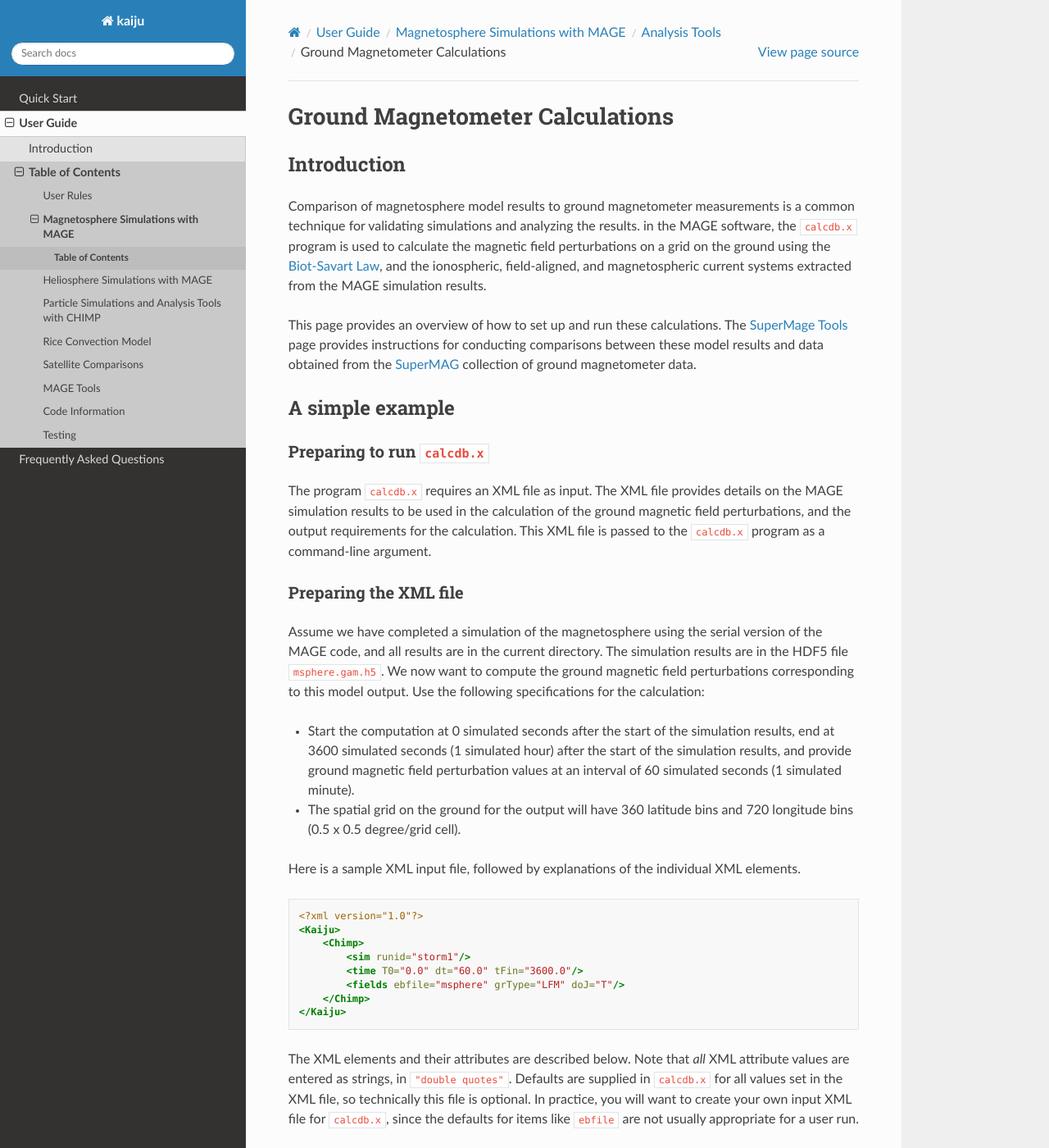
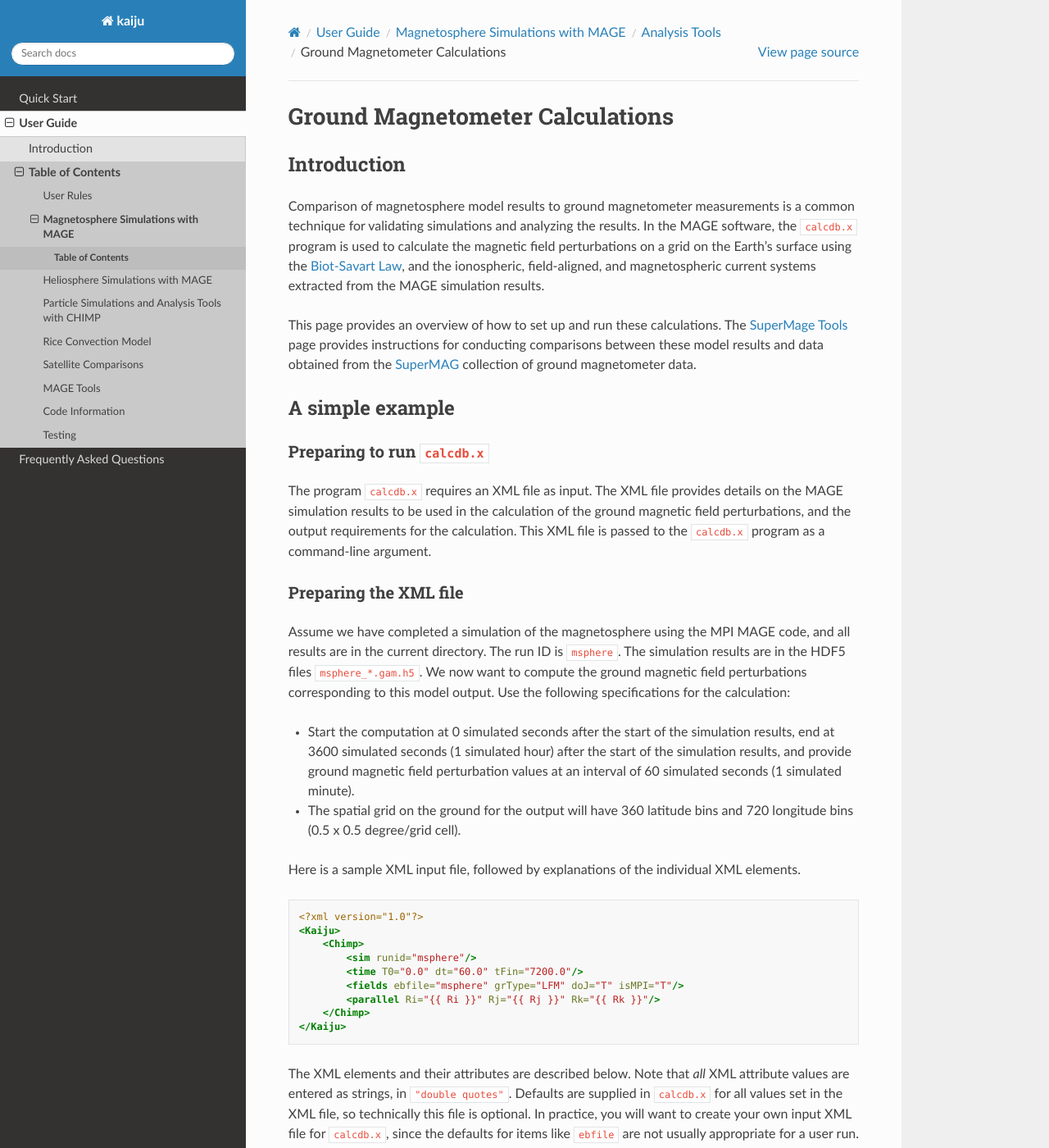
Before and after one commit to rgorby/MAGE, a Sphinx documentation site: the page built from docs/source/userGuide/magnetosphere/analysisTools/groundMag.rst, in a window 1280 px wide and 1400 px high. Shown: the whole window at 82% size. Built offline with Sphinx 7.4.7 and the Read the Docs theme 3.1.0, drawn with Linux system fonts in a browser that asks for light colours; pages that are not in the unit, such as notebooks, are missing from menus.

Commit message:
Starting cleanup.

```diff
--- a/docs/source/userGuide/magnetosphere/analysisTools/groundMag.rst
+++ b/docs/source/userGuide/magnetosphere/analysisTools/groundMag.rst
@@ -5,19 +5,9 @@
 Introduction
 ------------
 
-Comparison of magnetosphere model results to ground magnetometer measurements
-is a common technique for validating simulations and analyzing the results.
-in the MAGE software, the ``calcdb.x`` program is used to calculate the
-magnetic field perturbations on a grid on the ground using the
-`Biot-Savart Law <https://en.wikipedia.org/wiki/Biot%E2%80%93Savart_law>`_,
-and the ionospheric, field-aligned, and magnetospheric current systems
-extracted from the MAGE simulation results.
+Comparison of magnetosphere model results to ground magnetometer measurements is a common technique for validating simulations and analyzing the results. In the MAGE software, the ``calcdb.x`` program is used to calculate the magnetic field perturbations on a grid on the Earth's surface using the `Biot-Savart Law <https://en.wikipedia.org/wiki/Biot%E2%80%93Savart_law>`_, and the ionospheric, field-aligned, and magnetospheric current systems extracted from the MAGE simulation results.
 
-This page provides an overview of how to set up and run these calculations.
-The :doc:`SuperMage Tools <superMAGE>` page provides instructions for
-conducting comparisons between these model results and data obtained from the
-`SuperMAG <https://supermag.jhuapl.edu/>`_ collection of ground magnetometer
-data.
+This page provides an overview of how to set up and run these calculations. The :doc:`SuperMage Tools <superMAGE>` page provides instructions for conducting comparisons between these model results and data obtained from the `SuperMAG <https://supermag.jhuapl.edu/>`_ collection of ground magnetometer data.
 
 A simple example
 ----------------
@@ -34,11 +24,7 @@
 Preparing the XML file
 ~~~~~~~~~~~~~~~~~~~~~~
 
-Assume we have completed a simulation of the magnetosphere using the serial
-version of the MAGE code, and all results are in the current directory. The
-simulation results are in the HDF5 file ``msphere.gam.h5``. We now want to
-compute the ground magnetic field perturbations corresponding to this model
-output. Use the following specifications for the calculation:
+Assume we have completed a simulation of the magnetosphere using the MPI MAGE code, and all results are in the current directory. The run ID is ``msphere``. The simulation results are in the HDF5 files ``msphere_*.gam.h5``. We now want to compute the ground magnetic field perturbations corresponding to this model output. Use the following specifications for the calculation:
 
 * Start the computation at 0 simulated seconds after the start of the
   simulation results, end at 3600 simulated seconds (1 simulated hour) after
@@ -57,9 +43,10 @@
     <?xml version="1.0"?>
     <Kaiju>
         <Chimp>
-            <sim runid="storm1"/>
-            <time T0="0.0" dt="60.0" tFin="3600.0"/>
-            <fields ebfile="msphere" grType="LFM" doJ="T"/>
+            <sim runid="msphere"/>
+            <time T0="0.0" dt="60.0" tFin="7200.0"/>
+            <fields ebfile="msphere" grType="LFM" doJ="T" isMPI="T"/>
+            <parallel Ri="{{ Ri }}" Rj="{{ Rj }}" Rk="{{ Rk }}"/>
         </Chimp>
     </Kaiju>
 
```
